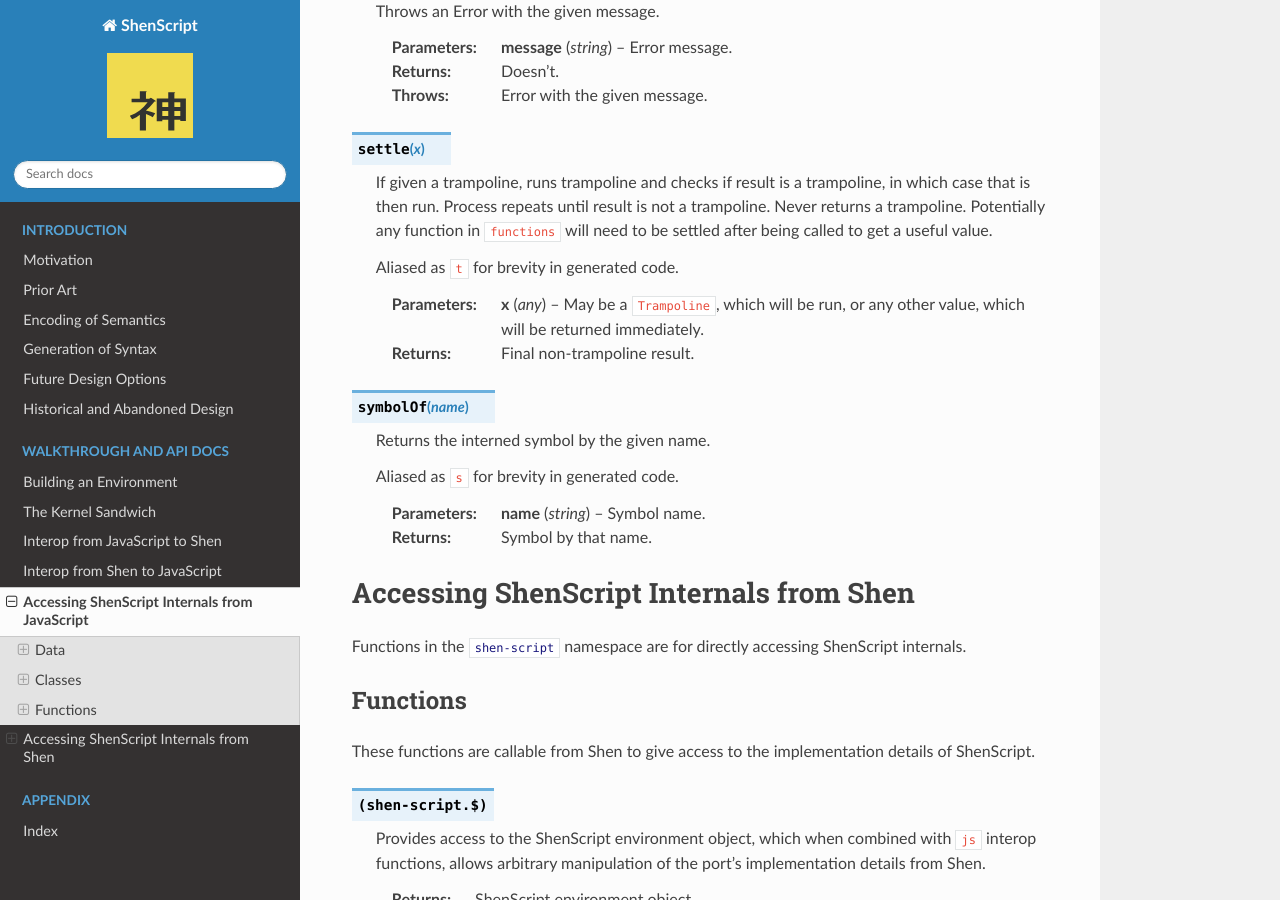
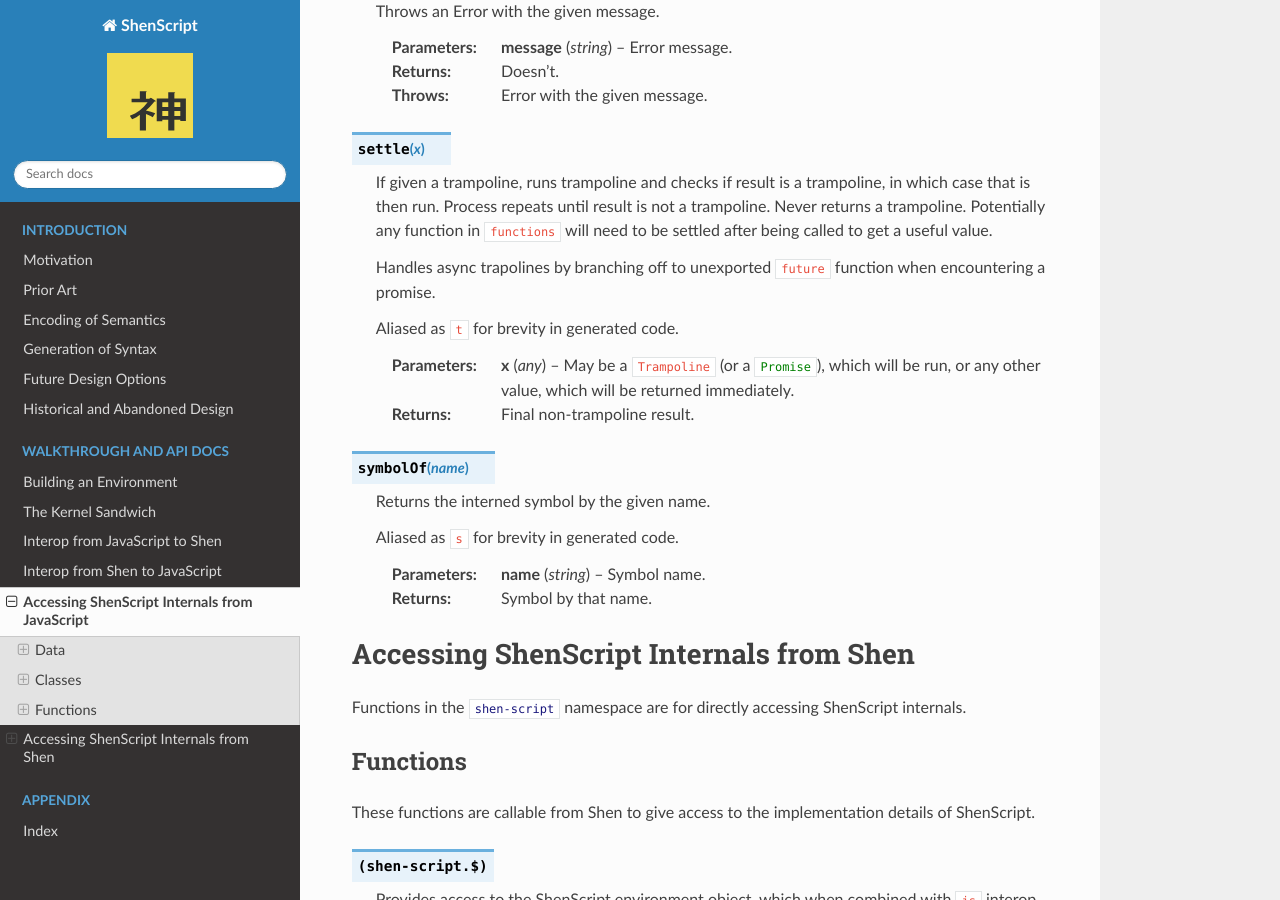
Before and after one commit to rkoeninger/ShenScript, a Sphinx documentation site: the page built from docs/internals.rst, in a window 1280 px wide and 900 px high, scrolled down 3605 px. Built offline with Sphinx 7.4.7 and the Read the Docs theme 2.0.0, drawn with Linux system fonts in a browser that asks for light colours.

Commit message:
Clarified settle in docs

```diff
--- a/docs/internals.rst
+++ b/docs/internals.rst
@@ -152,9 +152,11 @@
 
    If given a trampoline, runs trampoline and checks if result is a trampoline, in which case that is then run. Process repeats until result is not a trampoline. Never returns a trampoline. Potentially any function in :js:`functions` will need to be settled after being called to get a useful value.
 
+   Handles async trapolines by branching off to unexported :js:`future` function when encountering a promise.
+
    Aliased as :js:`t` for brevity in generated code.
 
-   :param any x: May be a :js:`Trampoline`, which will be run, or any other value, which will be returned immediately.
+   :param any x: May be a :js:`Trampoline` (or a :js:`Promise`), which will be run, or any other value, which will be returned immediately.
    :returns:     Final non-trampoline result.
 
 .. function:: symbolOf(name)
```
